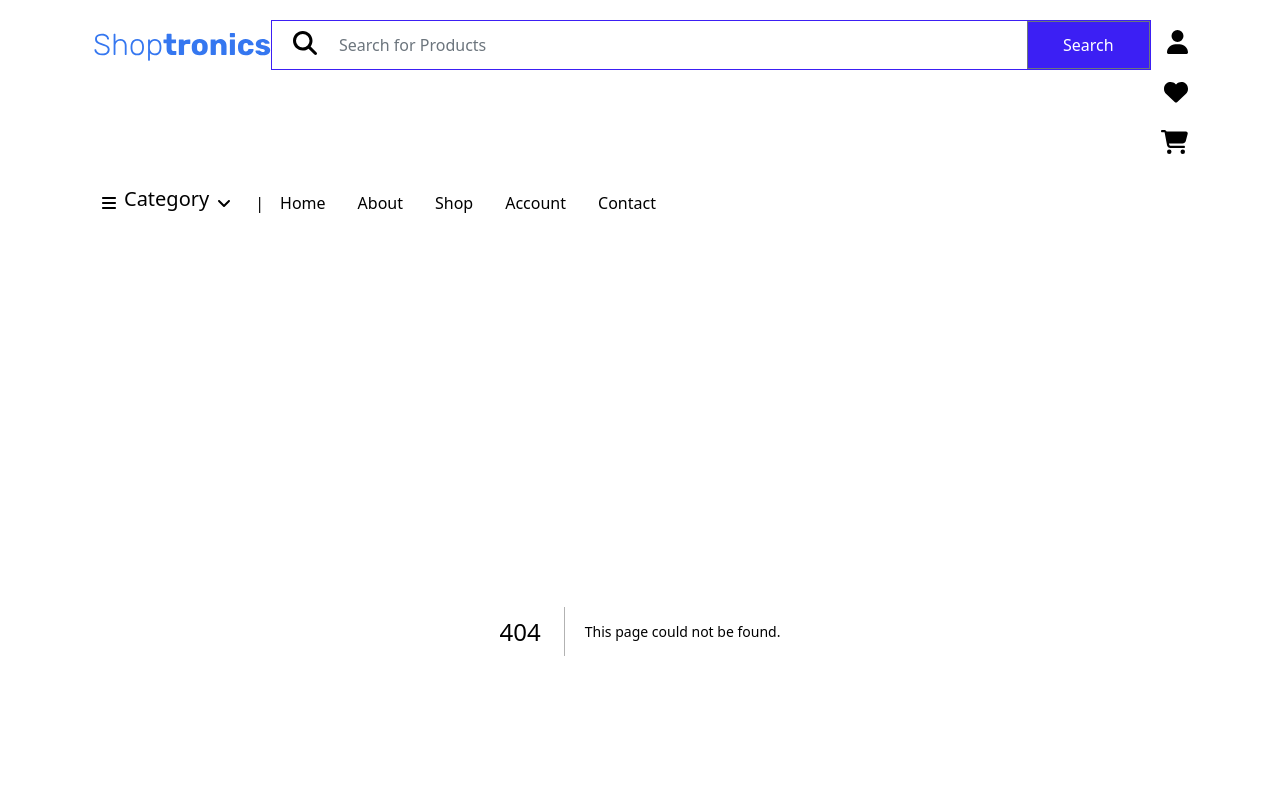
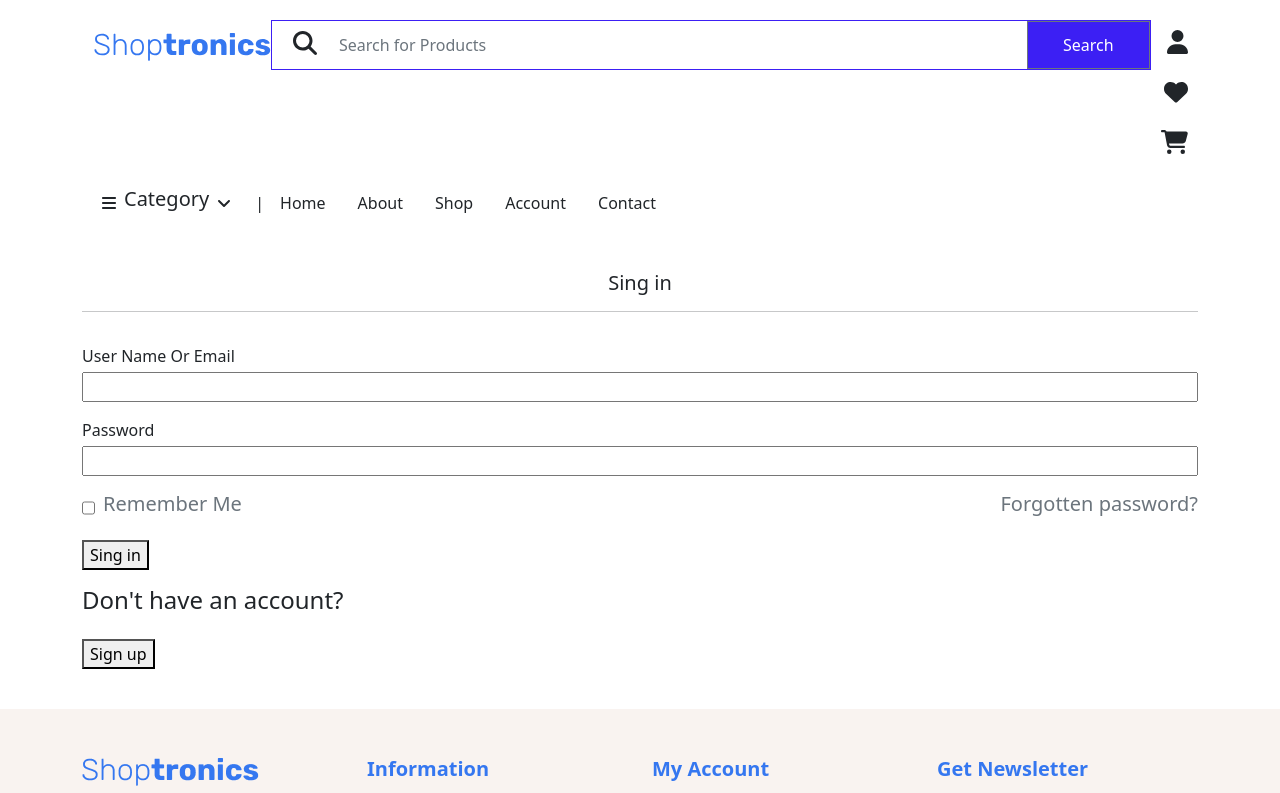
Before and after one commit to naimuddin374/ecommerce-playground, a Next.js app: page /signin in a window 1280 px wide. Before the commit this address had no page. Shown: the top 793 px of the page. Built offline with nearby package versions, Linux system fonts and the light colour scheme; what easy-peasy would draw is missing.

Commit message:
fix merge conflict

```diff
--- a/pages/singin/index.jsx
+++ b/pages/signin/index.jsx
@@ -1,15 +1,15 @@
 import Breadcrumb from "../../components/breadcrumb";
-import Link  from "next/link";
+import Link from "next/link";
 
-const Singin = () => {
-    return (
+const SingIn = () => {
 
 
+    return (
         <div id="singin">
             <Breadcrumb />
             <div className="container">
-                <div className="singup-box py-4  mx-auto"> <h5 className="text-center">Sing in</h5>
-                    <hr/>
+                <div className="signup-box py-4  mx-auto"> <h5 className="text-center">Sing in</h5>
+                    <hr />
                     <div className="py-3 from-area">
                         <div className="input-area">
                             <label className="mb-1" htmlFor="">User Name Or Email</label>
@@ -47,14 +47,9 @@ const Singin = () => {
                                 <button className="up">Sign up</button></div>
                         </Link>
                     </div>
-
                 </div>
-
-
-
-
             </div>
         </div>
     )
 }
-export default Singin;
+export default SingIn;
--- a/styles/singin/index.scss
+++ b/styles/singin/index.scss
@@ -1,5 +1,5 @@
 #singin{
-    .singup-box {
+    .signup-box {
         width: 632px;
         position: relative;
         top:-50px;
--- a/styles/singup/index.scss
+++ b/styles/singup/index.scss
@@ -1,5 +1,5 @@
 #singup{
-    .singup-box{
+    .signup-box{
         width: 632px;
         position: relative;
         top:-50px;
```
Also changed, not shown: pages/signup/index.jsx (renamed from pages/singup/index.jsx, +6 -7 lines). Lines whose indentation alone changed are shown as unchanged.
